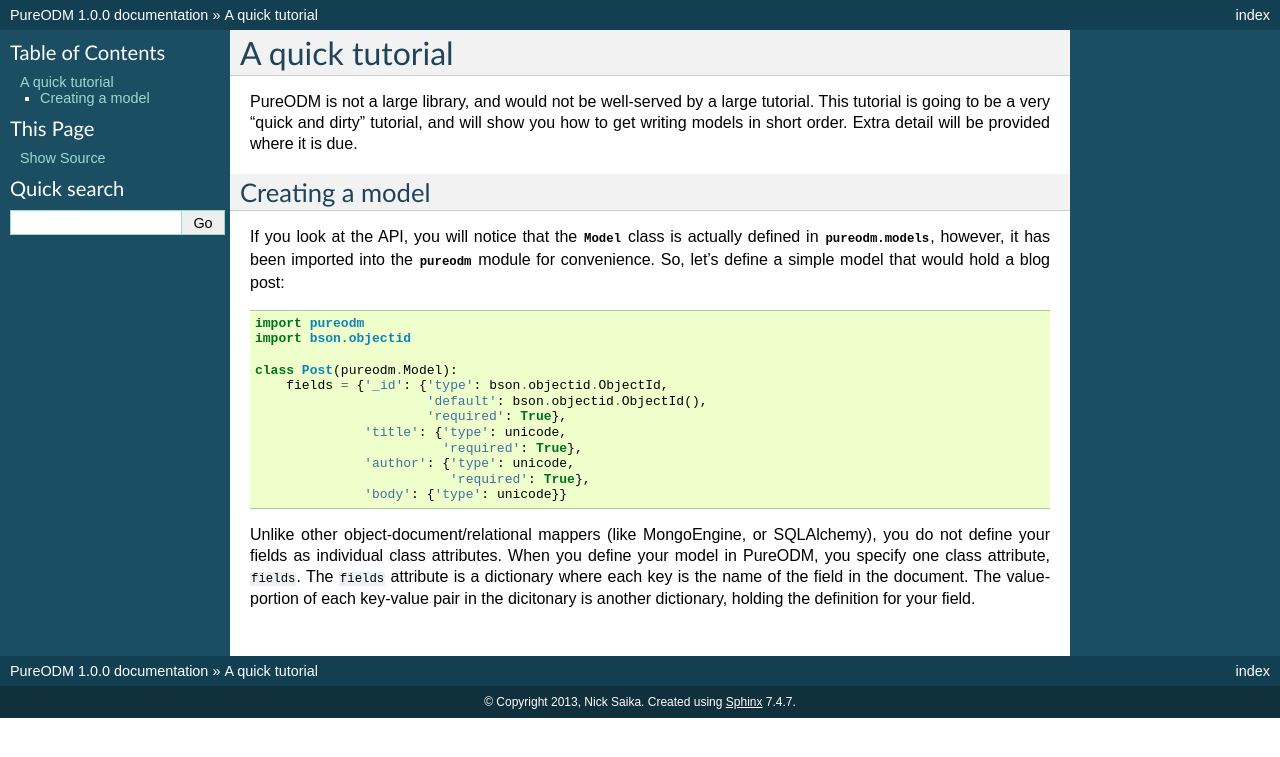
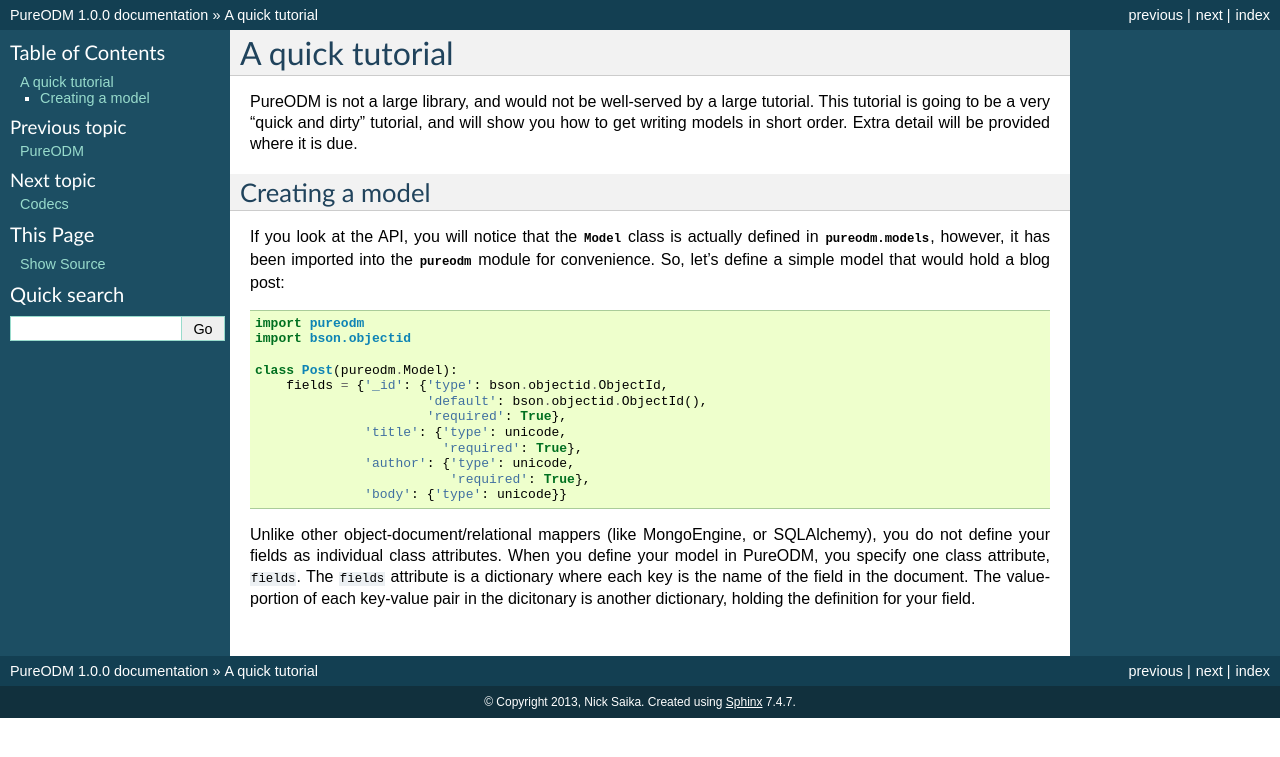
Before and after one commit to nesv/pureodm, a Sphinx documentation site: the page built from docs/quick-tutorial.rst, in a window 1280 px wide. Shown: the top 757 px of the page. Built offline with Sphinx 7.4.7, drawn with Linux system fonts in a browser that asks for light colours; pages that are not in the unit, such as notebooks, are missing from menus.

Commit message:
Added a placeholder page for documenting codecs.

```diff
--- /dev/null
+++ b/docs/codecs.rst
@@ -0,0 +1,8 @@
+.. _codecs:
+
+Codecs
+======
+
+.. todo::
+
+   finish
--- a/docs/index.rst
+++ b/docs/index.rst
@@ -92,7 +92,8 @@
 .. toctree::
    :maxdepth: 2
 
-      quick-tutorial
+   quick-tutorial
+   codecs
 
 Indices and tables
 ==================
```
